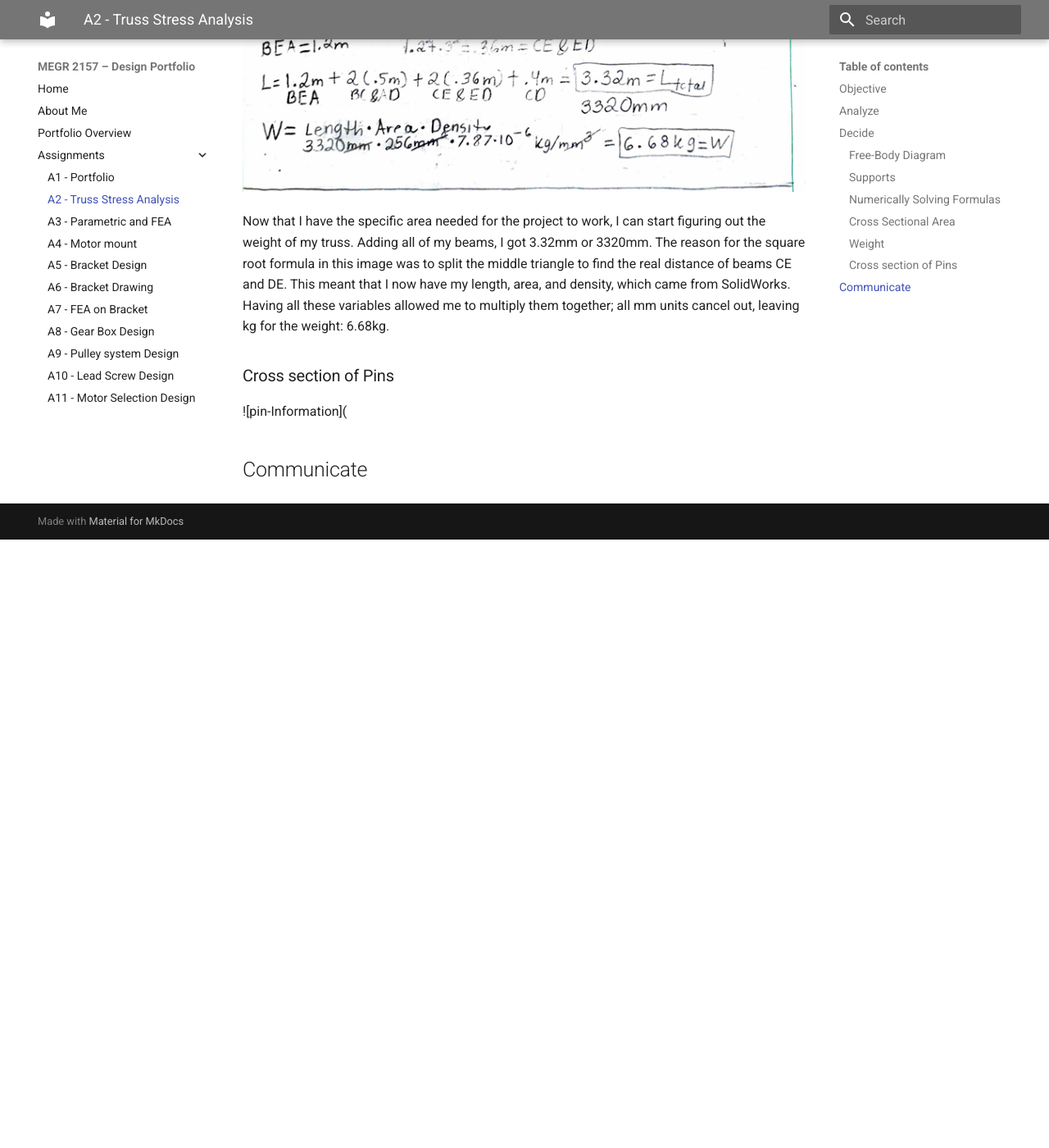
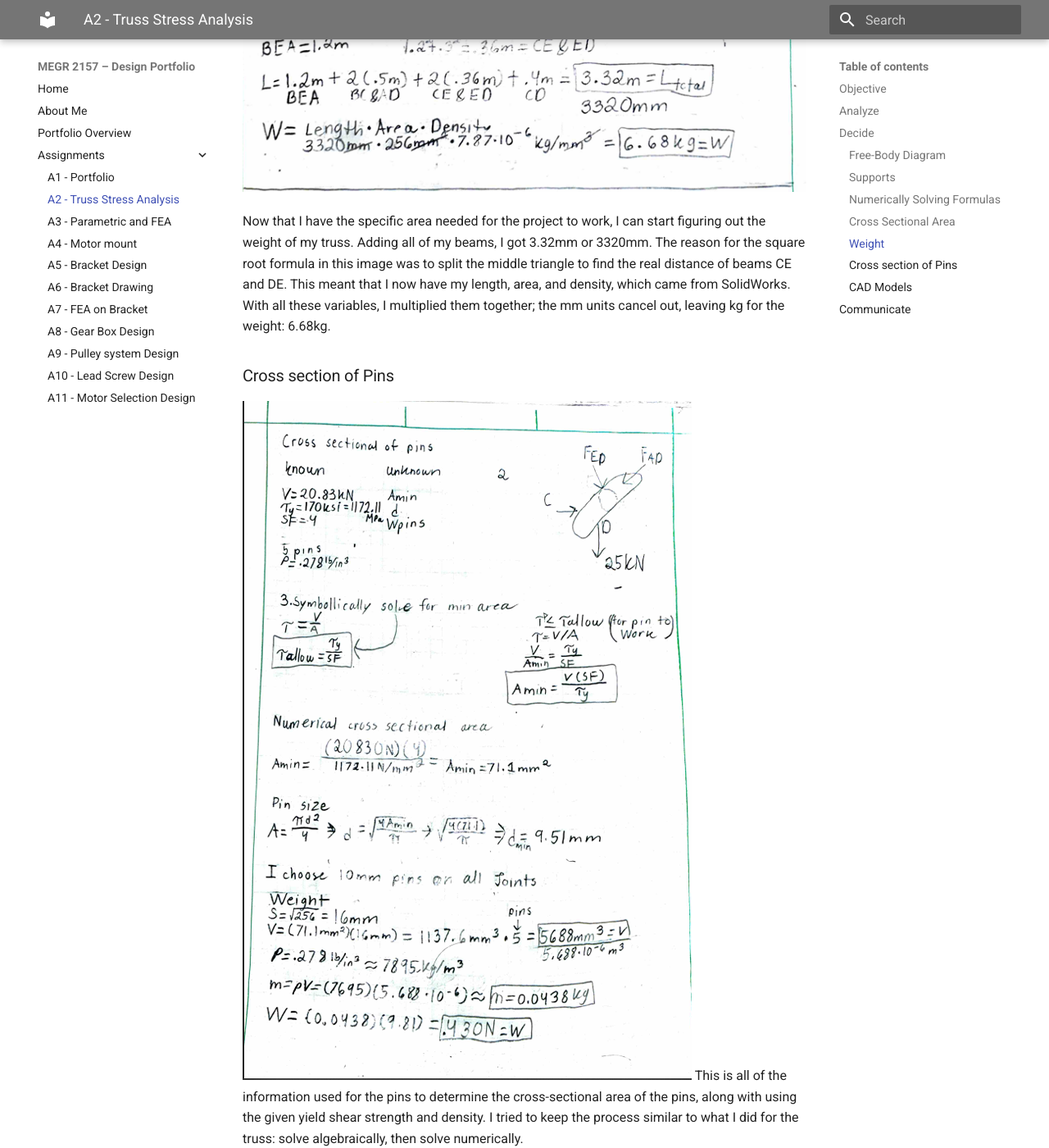
Before and after one commit to JHernPR/MEGR-2157-portfolio, an MkDocs documentation site: the page built from docs/assignments/A02/index.md, in a window 1280 px wide and 1400 px high, scrolled down 4460 px. Shown: the whole window at 82% size. Built offline with MkDocs 1.6.1 and Material for MkDocs 9.7.7, drawn with Linux system fonts in a browser that asks for light colours; before the commit the page ends 5118 px from its top, so only the background shows below that; some of the changed text lies outside the part shown.

Commit message:
Update index.md

```diff
--- a/docs/assignments/A02/index.md
+++ b/docs/assignments/A02/index.md
@@ -58,9 +58,19 @@ When considering cross-sectional area, I used the minimum required for the truss
 ### Weight
 ![Weight](A2_Weight.PNG)
 
-Now that I have the specific area needed for the project to work, I can start figuring out the weight of my truss. Adding all of my beams, I got 3.32mm or 3320mm. The reason for the square root formula in this image was to split the middle triangle to find the real distance of beams CE and DE. This meant that I now have my length, area, and density, which came from SolidWorks. Having all these variables allowed me to multiply them together; all mm units cancel out, leaving kg for the weight: 6.68kg.
+Now that I have the specific area needed for the project to work, I can start figuring out the weight of my truss. Adding all of my beams, I got 3.32mm or 3320mm. The reason for the square root formula in this image was to split the middle triangle to find the real distance of beams CE and DE. This meant that I now have my length, area, and density, which came from SolidWorks. With all these variables, I multiplied them together; the mm units cancel out, leaving kg for the weight: 6.68kg.
 
 ### Cross section of Pins
-![pin-Information](
+![pin-Information](A2_Pin_information.PNG)
+This is all of the information used for the pins to determine the cross-sectional area of the pins, along with using the given yield shear strength and density. I tried to keep the process similar to what I did for the truss: solve algebraically, then solve numerically.
+
+### CAD Models
+![Truss_model](CAD_A2_1.PNG)
+![Truss](A2_Truss.PNG)
+![Info](A2_Info.PNG)
 
 ## Communicate
+
+One thing I learned from this project was how challenging it can be to transfer paper calculations into SolidWorks. The paper calculations were a little challenging just because of how much was going on. Going through things one step at a time and carefully reviewing everything made it better. I also realized that choosing a simpler design in this situation helps you understand the lesson being taught much better. When designing the pins, that is one area I personally struggled with: analyzing the variables behind it. I need to recheck why SolidWorks isn't picking up volume for the truss. The properties page for the pin worked smoothly, which makes sense as it is just an extruded pin.
+
+Overall, I spent about 8-10 hours total on research and analysis; the part that took me the most time was getting acclimated to SolidWorks again.
```
